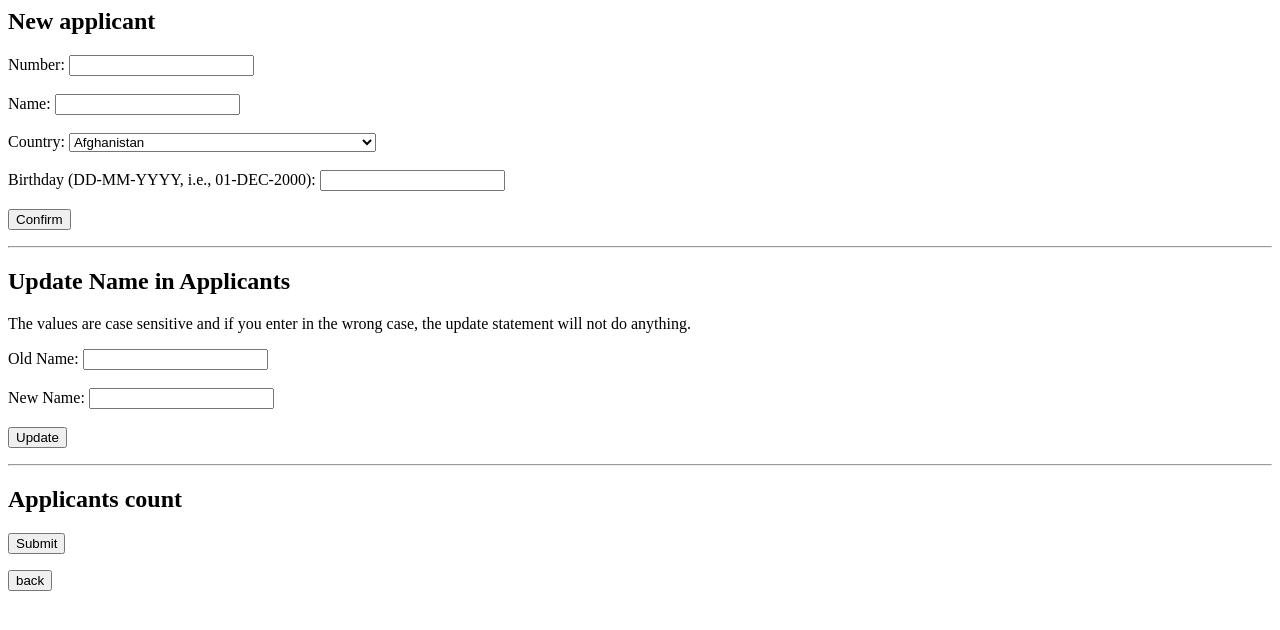
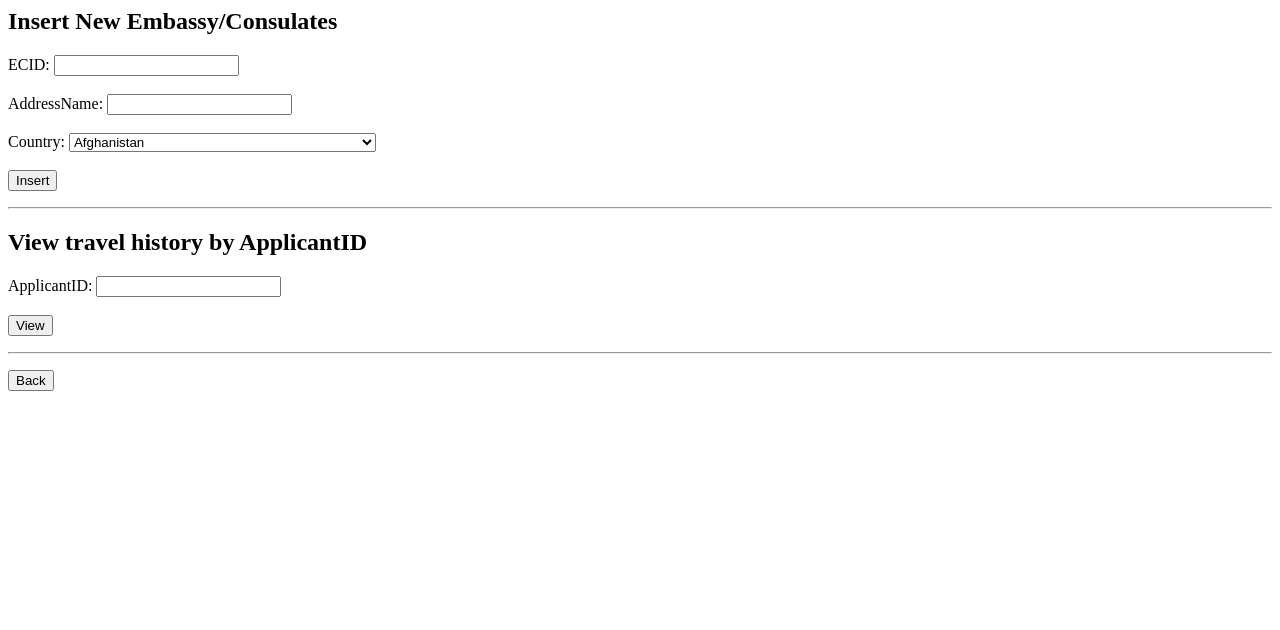
Before and after one commit to Shawn-Xihao-Wu/Modeling-Canadian-Immigration-System-in-SQL-and-PHP-CPSC-304, a PHP site: page /holders.php in a window 1280 px wide. Shown: the top 630 px of the page. Run offline with PHP 8.4, Linux system fonts and the light colour scheme.

Commit message:
add holders.php

```diff
--- a/holders.php
+++ b/holders.php
@@ -1,19 +1,227 @@
 <html>
+<?php
+//this tells the system that it's no longer just parsing html; it's now parsing PHP
+
+$success = True; //keep track of errors so it redirects the page only if there are no errors
+$db_conn = NULL; // edit the login credentials in connectToDB()
+$show_debug_alert_messages = False; // set to True if you want alerts to show you which methods are being triggered (see how it is used in debugAlertMessage())
+$countAllStatement = "";
+$viewAllStatement = "";
+$updateStatement = "";
+
+function debugAlertMessage($message)
+{
+    global $show_debug_alert_messages;
+
+    if ($show_debug_alert_messages) {
+        echo "<script type='text/javascript'>alert('" . $message . "');</script>";
+    }
+}
+
+function executePlainSQL($cmdstr)
+{ //takes a plain (no bound variables) SQL command and executes it
+    //echo "<br>running ".$cmdstr."<br>";
+    global $db_conn, $success;
+
+    $statement = OCIParse($db_conn, $cmdstr);
+    //There are a set of comments at the end of the file that describe some of the OCI specific functions and how they work
+
+    if (!$statement) {
+        echo "<br>Cannot parse the following command: " . $cmdstr . "<br>";
+        $e = OCI_Error($db_conn); // For OCIParse errors pass the connection handle
+        echo htmlentities($e['message']);
+        $success = False;
+    }
+
+    $r = OCIExecute($statement, OCI_DEFAULT);
+    if (!$r) {
+        echo "<br>Cannot execute the following command: " . $cmdstr . "<br>";
+        $e = oci_error($statement); // For OCIExecute errors pass the statementhandle
+        echo htmlentities($e['message']);
+        $success = False;
+    }
+
+    return $statement;
+}
+
+function executeBoundSQL($cmdstr, $list)
+{
+    /* Sometimes the same statement will be executed several times with different values for the variables involved in the query.
+		In this case you don't need to create the statement several times. Bound variables cause a statement to only be
+		parsed once and you can reuse the statement. This is also very useful in protecting against SQL injection.
+		See the sample code below for how this function is used */
+
+    global $db_conn, $success;
+    $statement = OCIParse($db_conn, $cmdstr);
+
+    if (!$statement) {
+        echo "<br>Cannot parse the following command: " . $cmdstr . "<br>";
+        $e = OCI_Error($db_conn);
+        echo htmlentities($e['message']);
+        $success = False;
+    }
+
+    foreach ($list as $tuple) {
+        foreach ($tuple as $bind => $val) {
+            //echo $val;
+            //echo "<br>".$bind."<br>";
+            OCIBindByName($statement, $bind, $val);
+            unset($val); //make sure you do not remove this. Otherwise $val will remain in an array object wrapper which will not be recognized by Oracle as a proper datatype
+        }
+
+        $r = OCIExecute($statement, OCI_DEFAULT);
+        if (!$r) {
+            echo "<br>Cannot execute the following command: " . $cmdstr . "<br>";
+            $e = OCI_Error($statement); // For OCIExecute errors, pass the statementhandle
+            echo htmlentities($e['message']);
+            echo "<br>";
+            $success = False;
+        }
+    }
+}
+
+function printAllTuples($result)
+{ //prints results from a select statement
+    $statement = "";
+    $statement .=  "Retrieving data...";
+    $statement .= "<table>";
+    $statement .= "<tr><th>RecordID</th><th>TimeOfTravel</th><th>Destination</th><th>Departure</th><th>VisaID</th></tr>";
+
+    while ($row = OCI_Fetch_Array($result, OCI_BOTH)) {
+        $statement .= "<tr><td>" . $row[0] . "</td><td>" . $row[1] . "</td><td>" . $row[2] . "</td></tr>" . $row[3] . "</td></tr>" . $row[4] . "</td></tr>";
+    }
+
+    $statement .= "</table>";
+
+    return $statement;
+}
+
+function connectToDB()
+{
+    global $db_conn;
+
+    // Your username is ora_(CWL_ID) and the password is a(student number). For example,
+    // ora_platypus is the username and a12345678 is the password.
+    $account = file_get_contents('account.txt');
+    $lines = explode(",", $account);
+    $db_conn = OCILogon(trim($lines[0]), trim($lines[1]), trim($lines[2]));
+
+    if ($db_conn) {
+        debugAlertMessage("Database is Connected");
+        return true;
+    } else {
+        debugAlertMessage("Cannot connect to Database");
+        $e = OCI_Error(); // For OCILogon errors pass no handle
+        echo htmlentities($e['message']);
+        return false;
+    }
+}
+
+function disconnectFromDB()
+{
+    global $db_conn;
+
+    debugAlertMessage("Disconnect from Database");
+    OCILogoff($db_conn);
+}
+
+// function handleUpdateRequest()
+// {
+//     global $db_conn, $updateStatement;
+
+//     $ECID = trim($_POST['ECID']);
+//     $newAddress = trim($_POST['newAddress']);
+
+//     executePlainSQL("UPDATE EmbassyConsulates SET AddressName = '" . $newAddress ."' WHERE ECID = '" . $ECID . "'");
+
+//     $updateStatement .= "The address of '" . $ECID . "' is now at '" . $newAddress . "'";
+
+//     OCICommit($db_conn);
+// }
+
+function handleInsertRequest()
+{
+    global $db_conn;
+
+    //Getting the values from user and insert data into the table
+    $tuple = array(
+        ":bind1" => $_POST['ECID'],
+        ":bind2" => $_POST['AddressName'],
+        ":bind3" => $_POST['Country']
+    );
+
+    $alltuples = array(
+        $tuple
+    );
+
+    executeBoundSQL("INSERT into EmbassyConsulates VALUES (:bind1, :bind2, :bind3)", $alltuples);
+    OCICommit($db_conn);
+}
+
+function handleViewAllRequest()
+{
+    global $db_conn, $viewAllStatement;
+
+    $AID = trim($_POST['ApplicantID']);
+
+
+    $result = executePlainSQL("SELECT * FROM TravelHistoryRecordsTravelsBy WHERE
+        VisaID = ANY (SELECT VisaID FROM Holds WHERE ApplicantID = '" . AID . "')");
+
+    $viewAllStatement = printAllTuples($result);
+}
+
+// HANDLE ALL POST ROUTES
+// A better coding practice is to have one method that reroutes your requests accordingly. It will make it easier to add/remove functionality.
+function handlePOSTRequest()
+{
+    if (connectToDB()) {
+        if (array_key_exists('updateQueryRequest', $_POST)) {
+            handleUpdateRequest();
+        } else if (array_key_exists('insertQueryRequest', $_POST)) {
+            handleInsertRequest();
+        }
+
+        disconnectFromDB();
+    }
+}
+
+// HANDLE ALL GET ROUTES
+// A better coding practice is to have one method that reroutes your requests accordingly. It will make it easier to add/remove functionality.
+function handleGETRequest()
+{
+    if (connectToDB()) {
+        if (array_key_exists('countTuples', $_GET)) {
+            handleCountRequest();
+        } else if (array_key_exists('viewAllTuples', $_GET)) {
+            handleViewAllRequest();
+        }
+
+        disconnectFromDB();
+    }
+}
+
+if (isset($_POST['updateSubmit']) || isset($_POST['insertSubmit'])) {
+    handlePOSTRequest();
+} else if ( isset($_GET['viewAllTupleRequest'])) {
+    handleGETRequest();
+}
+?>
+
 <head>
-        <title>Holders</title>
+    <title>Visa holders</title>
 </head>
 
 <body>
 
-        <h2>New applicant</h2>
-
-        <form method="POST" action="applicants.php">
+    <h2>Insert New Embassy/Consulates</h2>
+    <form method="POST" action="embassy_consulates.php">
+        <!--refresh page when submitted-->
         <input type="hidden" id="insertQueryRequest" name="insertQueryRequest">
-            Number: <input type="text" name="anumber"> <br /><br />
-            Name: <input type="text" name="aname"> <br /><br />
-
-            <label for="country">Country: </label>
-            <select id="country" name="country" class="form-control">
+        ECID: <input type="text" name="ECID"> <br /><br />
+        AddressName: <input type="text" name="AddressName"> <br /><br />
+        <label for="Country">Country: </label>
+        <select id="Country" name="Country" class="form-control">
             <option value="Afghanistan">Afghanistan</option>
             <option value="Åland Islands">Åland Islands</option>
             <option value="Albania">Albania</option>
@@ -260,227 +468,27 @@
             <option value="Zimbabwe">Zimbabwe</option>
         </select> <br /><br />
 
-            Birthday (DD-MM-YYYY, i.e., 01-DEC-2000): <input type="text" name="abirthday"> <br /><br />
-
-            <input type="submit" value="Confirm" name="insertSubmit"></p>
-        </form>
-
-
-        <hr />
-
-        <h2>Update Name in Applicants</h2>
-        <p>The values are case sensitive and if you enter in the wrong case, the update statement will not do anything.</p>
-
-        <form method="POST" action="applicants.php"> <!--refresh page when submitted-->
-            <input type="hidden" id="updateQueryRequest" name="updateQueryRequest">
-            Old Name: <input type="text" name="oldName"> <br /><br />
-            New Name: <input type="text" name="newName"> <br /><br />
-
-            <input type="submit" value="Update" name="updateSubmit"></p>
+        <input type="submit" value="Insert" name="insertSubmit"></p>
     </form>
 
     <hr />
 
-        <h2>Applicants count</h2>
-        <form method="GET" action="applicants.php"> <!--refresh page when submitted-->
-            <input type="hidden" id="countTupleRequest" name="countTupleRequest">
-            <input type="submit" name="countTuples"></p>
+
+    <h2>View travel history by ApplicantID </h2>
+    <form method="GET" action="holders.php">
+        <!--refresh page when submitted-->
+        ApplicantID: <input type="text" name="ApplicantID"> <br /><br />
+        <input type="hidden" id="viewAllTupleRequest" name="viewAllTupleRequest">
+        <input type="submit" value="View" name="viewAllTuples"></p>
     </form>
+    <?php echo $viewAllStatement ?>
 
+    <hr />
     <p>
         <a href="index.php">
-          <button class="button button2">back</button>
+            <button class="button button2">Back</button>
         </a>
     </p>
+</body>
 
-        <?php
-		//this tells the system that it's no longer just parsing html; it's now parsing PHP
-
-        $success = True; //keep track of errors so it redirects the page only if there are no errors
-        $db_conn = NULL; // edit the login credentials in connectToDB()
-        $show_debug_alert_messages = False; // set to True if you want alerts to show you which methods are being triggered (see how it is used in debugAlertMessage())
-
-        function debugAlertMessage($message) {
-            global $show_debug_alert_messages;
-
-            if ($show_debug_alert_messages) {
-                echo "<script type='text/javascript'>alert('" . $message . "');</script>";
-            }
-        }
-
-        function executePlainSQL($cmdstr) { //takes a plain (no bound variables) SQL command and executes it
-            //echo "<br>running ".$cmdstr."<br>";
-            global $db_conn, $success;
-
-            $statement = OCIParse($db_conn, $cmdstr);
-            //There are a set of comments at the end of the file that describe some of the OCI specific functions and how they work
-
-            if (!$statement) {
-                echo "<br>Cannot parse the following command: " . $cmdstr . "<br>";
-                $e = OCI_Error($db_conn); // For OCIParse errors pass the connection handle
-                echo htmlentities($e['message']);
-                $success = False;
-            }
-
-            $r = OCIExecute($statement, OCI_DEFAULT);
-            if (!$r) {
-                echo "<br>Cannot execute the following command: " . $cmdstr . "<br>";
-                $e = oci_error($statement); // For OCIExecute errors pass the statementhandle
-                echo htmlentities($e['message']);
-                $success = False;
-            }
-
-			return $statement;
-		}
-
-        function executeBoundSQL($cmdstr, $list) {
-            /* Sometimes the same statement will be executed several times with different values for the variables involved in the query.
-		In this case you don't need to create the statement several times. Bound variables cause a statement to only be
-		parsed once and you can reuse the statement. This is also very useful in protecting against SQL injection.
-		See the sample code below for how this function is used */
-
-			global $db_conn, $success;
-			$statement = OCIParse($db_conn, $cmdstr);
-
-            if (!$statement) {
-                echo "<br>Cannot parse the following command: " . $cmdstr . "<br>";
-                $e = OCI_Error($db_conn);
-                echo htmlentities($e['message']);
-                $success = False;
-            }
-
-            foreach ($list as $tuple) {
-                foreach ($tuple as $bind => $val) {
-                    //echo $val;
-                    //echo "<br>".$bind."<br>";
-                    OCIBindByName($statement, $bind, $val);
-                    unset ($val); //make sure you do not remove this. Otherwise $val will remain in an array object wrapper which will not be recognized by Oracle as a proper datatype
-				}
-
-                $r = OCIExecute($statement, OCI_DEFAULT);
-                if (!$r) {
-                    echo "<br>Cannot execute the following command: " . $cmdstr . "<br>";
-                    $e = OCI_Error($statement); // For OCIExecute errors, pass the statementhandle
-                    echo htmlentities($e['message']);
-                    echo "<br>";
-                    $success = False;
-                }
-            }
-        }
-
-        function printResult($result) { //prints results from a select statement
-            echo "<br>Retrieved data from table Applicants:<br>";
-            echo "<table>";
-            echo "<tr><th>ID</th><th>Name</th></tr>";
-
-            while ($row = OCI_Fetch_Array($result, OCI_BOTH)) {
-                echo "<tr><td>" . $row["ID"] . "</td><td>" . $row["NAME"] . "</td></tr>"; //or just use "echo $row[0]"
-            }
-
-            echo "</table>";
-        }
-
-        function connectToDB() {
-            global $db_conn;
-
-            // Your username is ora_(CWL_ID) and the password is a(student number). For example,
-			// ora_platypus is the username and a12345678 is the password.
-            $account = file_get_contents('account.txt');
-            $lines = explode(",", $account);
-            $db_conn = OCILogon(trim($lines[0]), trim($lines[1]), trim($lines[2]));
-
-            if ($db_conn) {
-                debugAlertMessage("Database is Connected");
-                return true;
-            } else {
-                debugAlertMessage("Cannot connect to Database");
-                $e = OCI_Error(); // For OCILogon errors pass no handle
-                echo htmlentities($e['message']);
-                return false;
-            }
-        }
-
-        function disconnectFromDB() {
-            global $db_conn;
-
-            debugAlertMessage("Disconnect from Database");
-            OCILogoff($db_conn);
-        }
-
-        function handleUpdateRequest() {
-            global $db_conn;
-
-            $old_name = $_POST['oldName'];
-            $new_name = $_POST['newName'];
-
-            echo "here";
-
-            // you need the wrap the old name and new name values with single quotations
-            executePlainSQL("UPDATE Applicants SET NameOfApplicants='" . $new_name . "' WHERE NameOfApplicants ='" . $old_name . "'");
-            OCICommit($db_conn);
-        }
-
-
-        function handleInsertRequest() {
-            global $db_conn;
-
-            //Getting the values from user and insert data into the table
-            $tuple = array (
-                ":bind1" => $_POST['anumber'],
-                ":bind2" => $_POST['aname'],
-                ":bind3" => $_POST['country'],
-                ":bind4" => $_POST['abirthday']
-            );
-
-            $alltuples = array (
-                $tuple
-            );
-
-            executeBoundSQL("insert into Applicants values (:bind1, :bind2, :bind3, :bind4)", $alltuples);
-            OCICommit($db_conn);
-        }
-
-        function handleCountRequest() {
-            global $db_conn;
-
-            $result = executePlainSQL("SELECT Count(*) FROM Applicants");
-
-            if (($row = oci_fetch_row($result)) != false) {
-                echo "<br> Number of applicants: " . $row[0] . "<br>";
-            }
-        }
-
-        // HANDLE ALL POST ROUTES
-	// A better coding practice is to have one method that reroutes your requests accordingly. It will make it easier to add/remove functionality.
-        function handlePOSTRequest() {
-            if (connectToDB()) {
-                if (array_key_exists('updateQueryRequest', $_POST)) {
-                    handleUpdateRequest();
-                } else if (array_key_exists('insertQueryRequest', $_POST)) {
-                    handleInsertRequest();
-                }
-
-                disconnectFromDB();
-            }
-        }
-
-        // HANDLE ALL GET ROUTES
-	// A better coding practice is to have one method that reroutes your requests accordingly. It will make it easier to add/remove functionality.
-        function handleGETRequest() {
-            if (connectToDB()) {
-                if (array_key_exists('countTuples', $_GET)) {
-                    handleCountRequest();
-                }
-
-                disconnectFromDB();
-            }
-        }
-
-		if (isset($_POST['updateSubmit']) || isset($_POST['insertSubmit'])) {
-            handlePOSTRequest();
-        } else if (isset($_GET['countTupleRequest'])) {
-            handleGETRequest();
-        }
-		?>
-	</body>
 </html>
```
Lines whose indentation alone changed are shown as unchanged.
